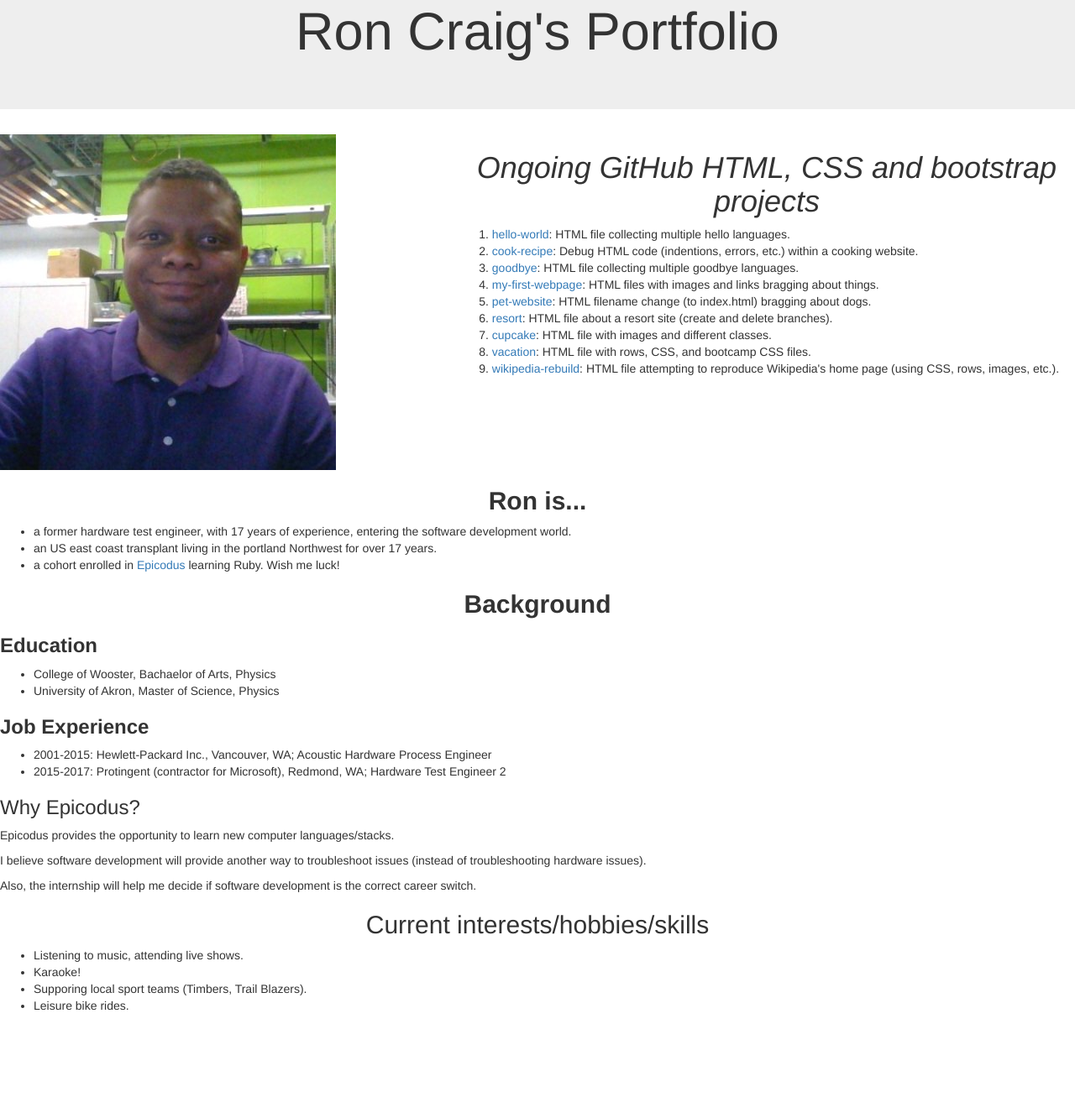
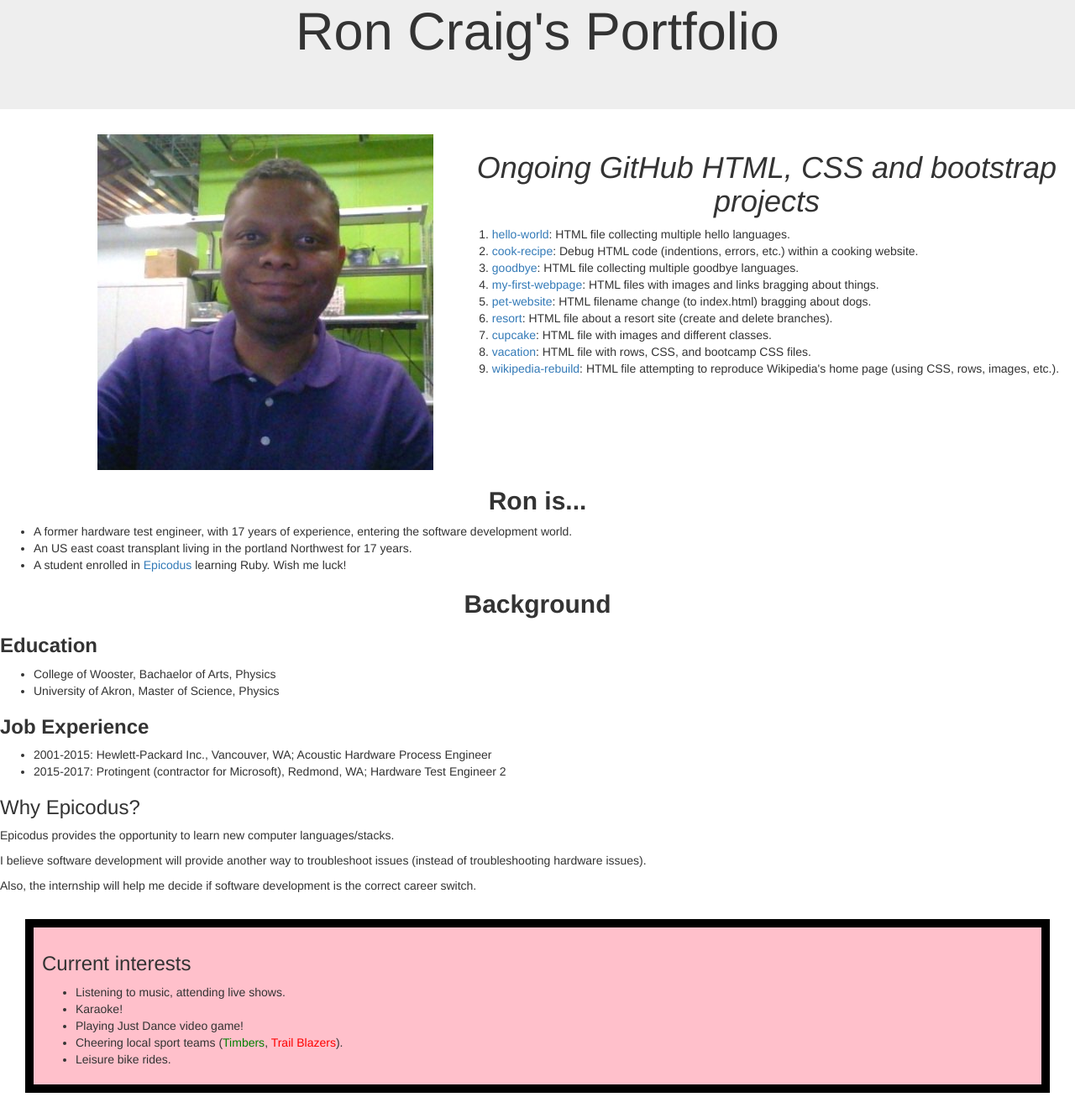
Before and after one commit to r-craig73/portfolio-landing, a plain HTML site: page index.html in a window 1280 px wide. Shown: the part 65-1397 px from the top of the page at 84% size. Before the commit the page ends 1283 px from the top, so only its background shows below. Drawn offline with Linux system fonts and the light colour scheme.

Commit message:
add border, span, and float examples to the master branch

```diff
--- a/css/styles.css
+++ b/css/styles.css
@@ -1,3 +1,18 @@
 h1, h2 {
   text-align: center;
 }
+img.right {
+  float: right;
+}
+.greentext {
+  color: green;
+}
+.redtext {
+  color: red;
+}
+.box-type {
+  margin: 30px;
+  padding: 10px;
+  border: 10px solid black;
+  background: pink;
+}
--- a/index.html
+++ b/index.html
@@ -13,7 +13,7 @@
     <div class="containter">
       <div class="row">
         <div class="col-md-5">
-          <img src="img/profile.jpeg" alt="random photo of Ron">
+          <img class="right" src="img/profile.jpeg" alt="random photo of Ron">
         </div>
         <div class="col-md-7">
           <h1><em>Ongoing GitHub HTML, CSS and bootstrap projects</em></h1>
@@ -33,9 +33,9 @@
     </div>
       <h2><strong>Ron is...</strong></h2>
         <ul>
-          <li>a former hardware test engineer, with 17 years of experience, entering the software development world.</li>
-          <li>an US east coast transplant living in the portland Northwest for over 17 years.</li>
-          <li>a cohort enrolled in <a href="https://Epicodus.com">Epicodus</a> learning Ruby.  Wish me luck!</li>
+          <li>A former hardware test engineer, with 17 years of experience, entering the software development world.</li>
+          <li>An US east coast transplant living in the portland Northwest for 17 years.</li>
+          <li>A student enrolled in <a href="https://Epicodus.com">Epicodus</a> learning Ruby.  Wish me luck!</li>
         </ul>
       <h2><strong>Background</strong></h2>
       <h3><strong>Education</strong></h3>
@@ -52,12 +52,15 @@
         <p>Epicodus provides the opportunity to learn new computer languages/stacks.</p>
         <p>I believe software development will provide another way to troubleshoot issues (instead of troubleshooting hardware issues).</p>
         <p>Also, the internship will help me decide if software development is the correct career switch.</p>
-      <h2>Current interests/hobbies/skills</h2>
+    <div class="box-type">
+      <h3>Current interests</h3>
         <ul>
           <li>Listening to music, attending live shows.</li>
           <li>Karaoke!</li>
-          <li>Supporing local sport teams (Timbers, Trail Blazers).</li>
+          <li>Playing Just Dance video game!</li>
+          <li>Cheering local sport teams (<span class="greentext">Timbers</span>, <span class="redtext">Trail Blazers</span>).</li>
           <li>Leisure bike rides.</li>
         </ul>
+    </div>
   </body>
 </html>
```
